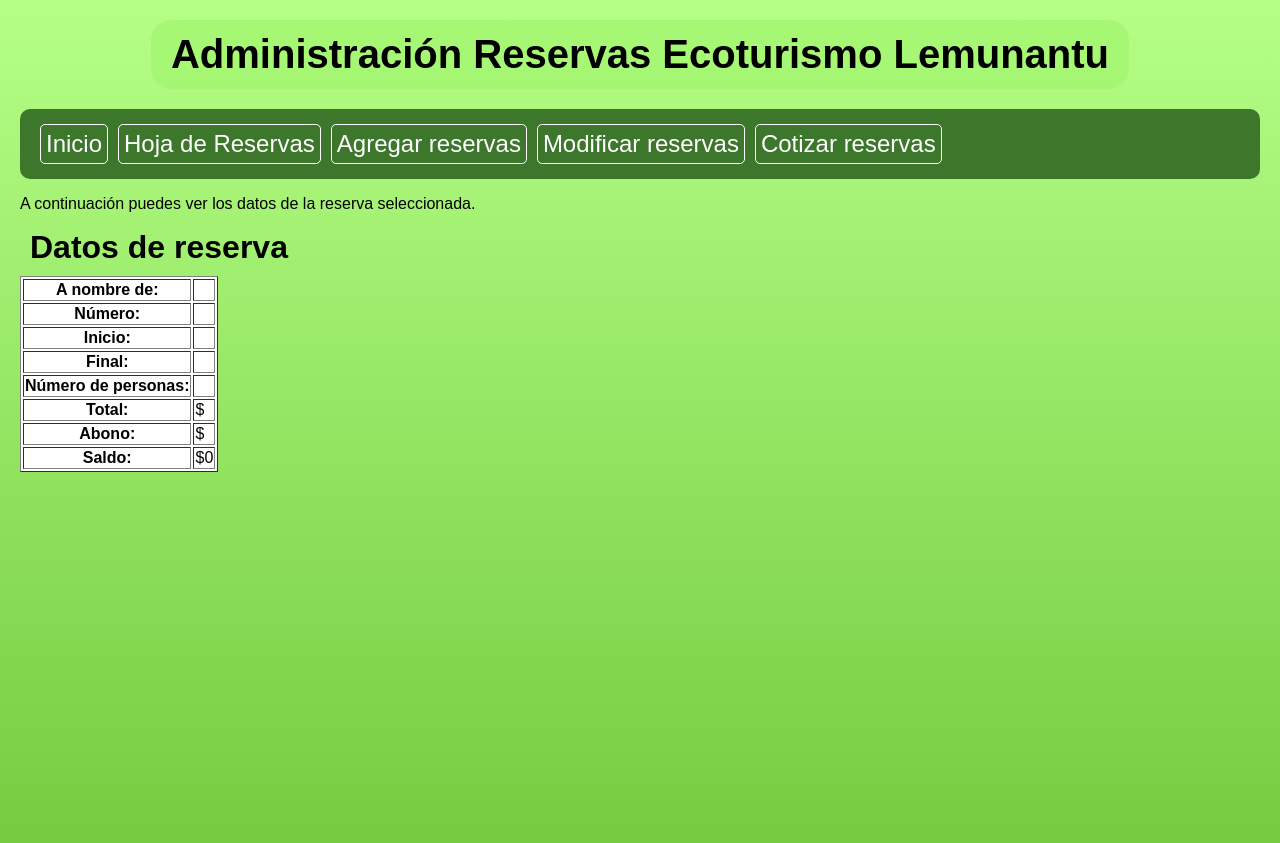
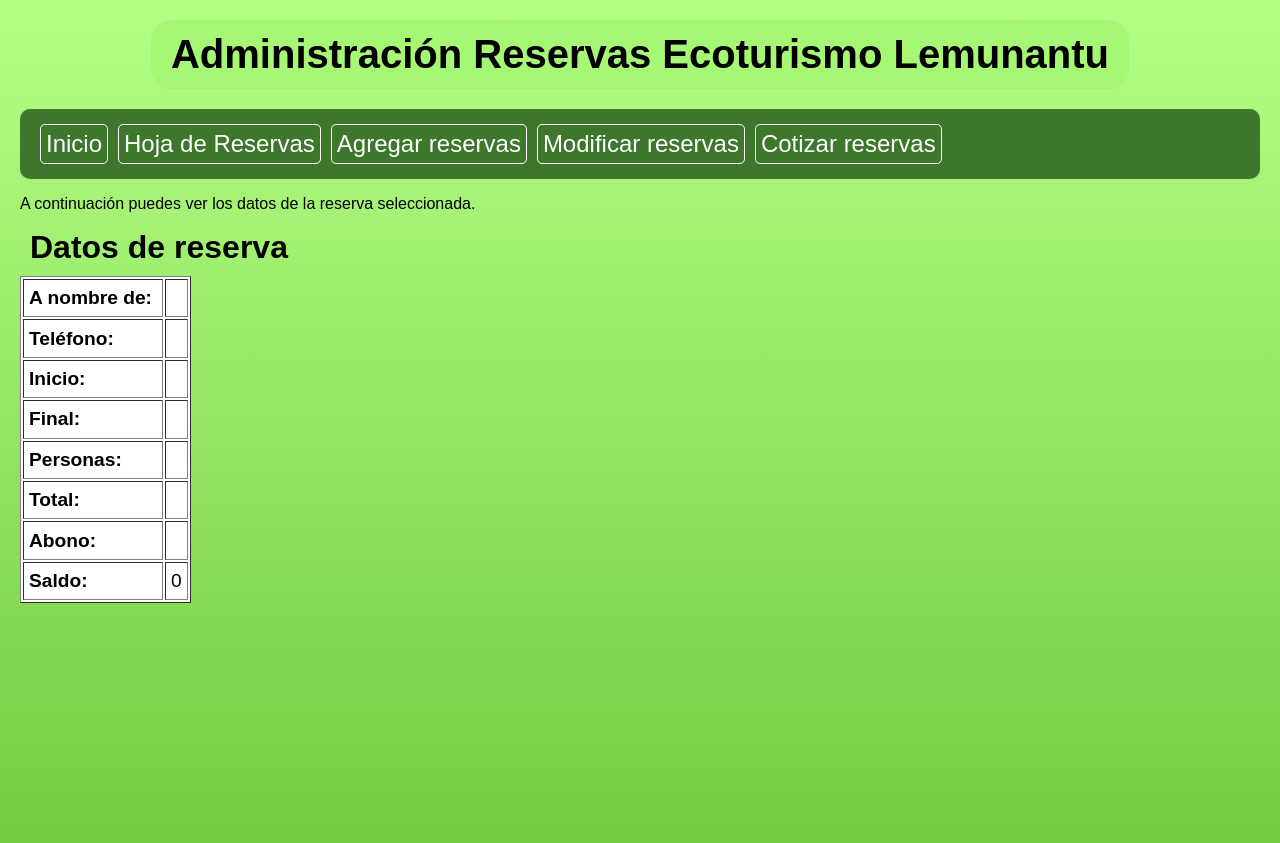
Before and after one commit to SrNe1103/reservas, a PHP site: page /view.php?id=1 in a window 1280 px wide. Shown: the top 843 px of the page. Run offline with PHP 8.4, Linux system fonts and the light colour scheme; data that the repository does not hold is empty.

Commit message:
add style to view table

```diff
--- a/css/view.css
+++ b/css/view.css
@@ -1,3 +1,14 @@
 table{
     background-color: #fff;
+    text-align: left;
+    font-size: 1.2em;
 }
+tr{
+    height: 2em;
+}
+th, td{
+    padding: 5px;
+}
+th{
+    padding-right: 10px;
+}
--- a/view.php
+++ b/view.php
@@ -29,6 +29,7 @@ $cliente = $search->fetch(PDO::FETCH_ASSOC);
     <title>Reserva <?=$_GET['id']?></title>
     <link rel="stylesheet" href="css/main.css">
     <link rel="stylesheet" href="css/view.css">
+    <script src="js/jquery-3.7.1.min.js"></script>
     <link rel="icon" href="favicon.ico">
 </head>
 <body>
@@ -40,18 +41,18 @@ $cliente = $search->fetch(PDO::FETCH_ASSOC);
 
         <table id="reserva" border='1'>
             <tr><th>A nombre de:</th><td><?=$cliente['nombre']?></td></tr>
-            <tr><th>Número:</th><td><?=$cliente['numero']?></td></tr>
+            <tr><th>Teléfono:</th><td><?=$cliente['telefono']?></td></tr>
             <tr><th>Inicio:</th><td><?=$reserva['inicio']?></td></tr>
             <tr><th>Final:</th><td><?=$reserva['final']?></td></tr>
-            <tr><th>Número de personas:</th><td><?=$reserva['n_personas']?></td></tr>
-            <tr><th>Total:</th><td>$<?=$reserva['total']?></td></tr>
-            <tr><th>Abono:</th><td>$<?=$reserva['abono']?></td></tr>
-            <tr><th>Saldo:</th><td>$<?=$reserva['total']-$reserva['abono']?></td></tr>
+            <tr><th>Personas:</th><td><?=$reserva['n_personas']?></td></tr>
+            <tr><th>Total:</th><td id="total"><?=$reserva['total']?></td></tr>
+            <tr><th>Abono:</th><td id="abono"><?=$reserva['abono']?></td></tr>
+            <tr><th>Saldo:</th><td id="saldo"><?=$reserva['total']-$reserva['abono']?></td></tr>
 
 
 
         </table>
-        <script src="js/hoja.js"></script>
     </section>
+    <script src="js/view.js"></script>
 </body>
 </html>
```
